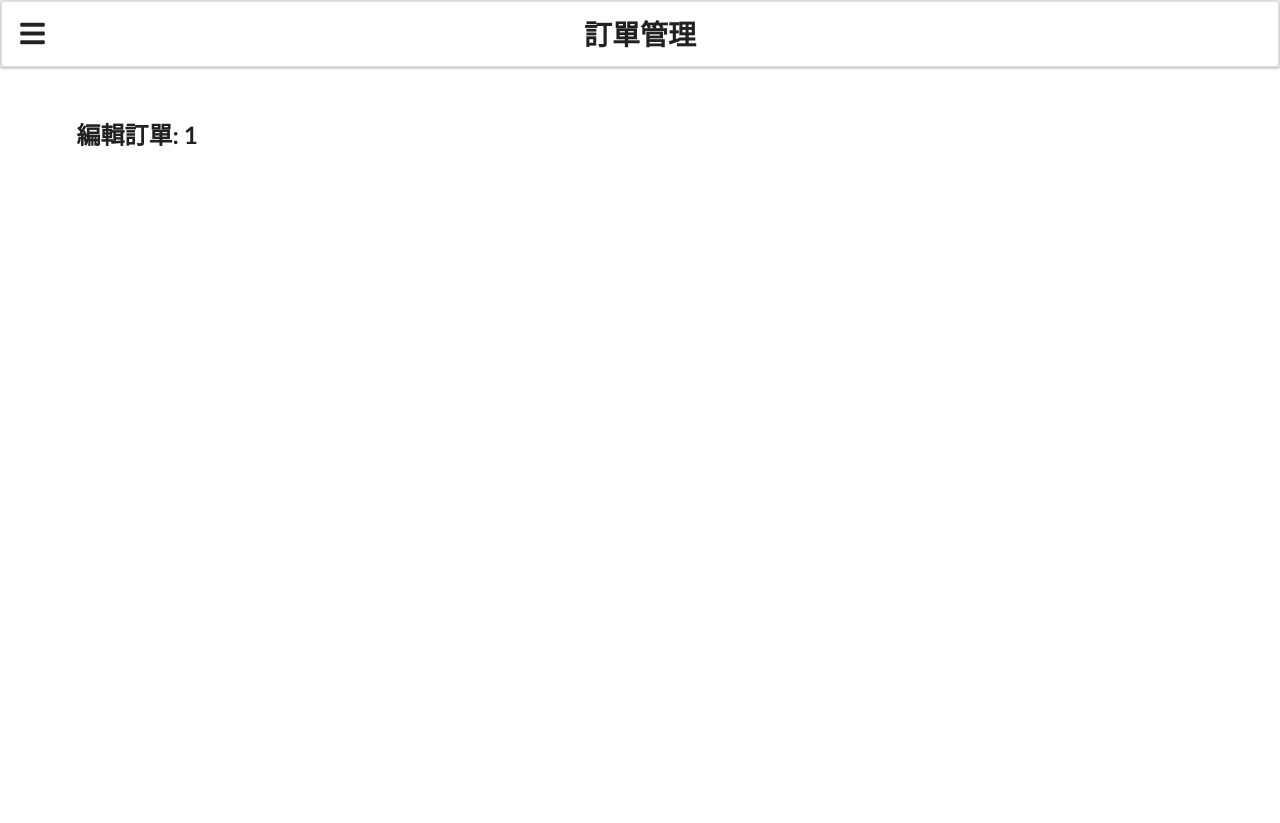
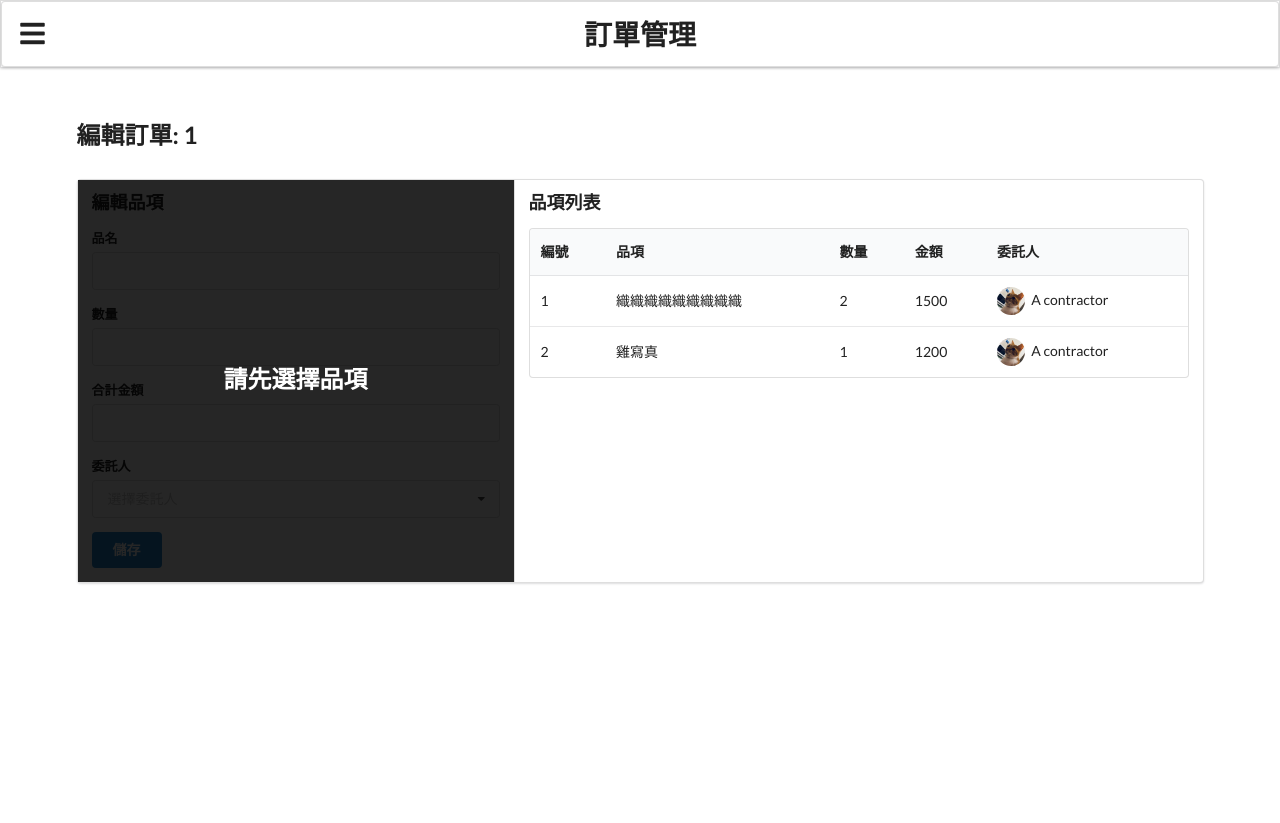
Before and after one commit to AcuPinchure/MySite, a Django app: page /logistics/order/edit/1/ in a window 1280 px wide. Shown: the top 823 px of the page. Run offline with Django 4.2, Linux system fonts and the light colour scheme; parts of the project's set-up code (start-up, migrations or seed data) failed here and were passed over.

Commit message:
try order edit UI

```diff
--- a/src/templates/logistics/base.html
+++ b/src/templates/logistics/base.html
@@ -4,9 +4,9 @@
     <meta charset="UTF-8">
     <meta http-equiv="X-UA-Compatible" content="IE=edge">
     <meta name="viewport" content="width=device-width, initial-scale=1.0">
-    <link rel="stylesheet" href="https://cdnjs.cloudflare.com/ajax/libs/semantic-ui/2.4.1/semantic.min.css" integrity="sha512-8bHTC73gkZ7rZ7vpqUQThUDhqcNFyYi2xgDgPDHc+GXVGHXq+xPjynxIopALmOPqzo9JZj0k6OqqewdGO3EsrQ==" crossorigin="anonymous" referrerpolicy="no-referrer" />
-    <script src="https://ajax.googleapis.com/ajax/libs/jquery/3.6.0/jquery.min.js"></script>
-    <script src="https://cdnjs.cloudflare.com/ajax/libs/semantic-ui/2.4.1/semantic.min.js" defer integrity="sha512-dqw6X88iGgZlTsONxZK9ePmJEFrmHwpuMrsUChjAw1mRUhUITE5QU9pkcSox+ynfLhL15Sv2al5A0LVyDCmtUw==" crossorigin="anonymous" referrerpolicy="no-referrer"></script>
+    <link rel="stylesheet" href="https://cdnjs.cloudflare.com/ajax/libs/semantic-ui/2.4.1/semantic.min.css" />
+    <script src="https://code.jquery.com/jquery-3.6.1.min.js"></script>
+    <script src="https://cdnjs.cloudflare.com/ajax/libs/semantic-ui/2.4.1/semantic.min.js"></script>
     {% block title %}
     {% endblock title %}
 </head>
--- a/src/templates/logistics/order/order_edit.html
+++ b/src/templates/logistics/order/order_edit.html
@@ -18,11 +18,88 @@
 <h2>編輯訂單: {{order_id}}</h2>
 <div class="ui one column grid">
     <div class="computer tablet only column">
-
+        <div class="ui horizontal segments">
+            <div class="ui segment">
+                <div class="ui header">編輯品項</div>
+                <form action="" method="post" class="ui form">
+                    <div class="field">
+                        <label for="">品名</label>
+                        <input type="text" name="item_name" id="">
+                    </div>
+                    <div class="field">
+                        <label for="">數量</label>
+                        <input type="number" name="item_count" id="">
+                    </div>
+                    <div class="field">
+                        <label for="">合計金額</label>
+                        <input type="number" name="item_price" id="">
+                    </div>
+                    <div class="field">
+                        <label for="">委託人</label>
+                        <div class="ui fluid search selection dropdown">
+                            <input type="hidden" name="item_contractor">
+                            <i class="dropdown icon"></i>
+                            <div class="default text">選擇委託人</div>
+                            <div class="menu">
+                                <div class="item" data-value="Maeda Kaori"><i class="user icon"></i>Maeda Kaori</div>
+                                <div class="item" data-value="Sagara Mayu"><i class="user icon"></i>Sagara Mayu</div>
+                            </div>
+                        </div>
+                    </div>
+                    <input type="submit" value="儲存" class="ui primary button">
+                </form>
+                <div class="ui active dimmer" id="item_dimmer">
+                    <div class="content">
+                        <h2 class="ui inverted header">
+                            請先選擇品項
+                        </h2>
+                    </div>
+                </div>
+            </div>
+            <div class="ui segment">
+                <div class="ui header">品項列表</div>
+                <table class="ui table">
+                    <thead>
+                        <tr>
+                            <th>編號</th>
+                            <th>品項</th>
+                            <th>數量</th>
+                            <th>金額</th>
+                            <th>委託人</th>
+                        </tr>
+                    </thead>
+                    <tbody>
+                        <tr>
+                            <td>1</td>
+                            <td>織織織織織織織織織</td>
+                            <td>2</td>
+                            <td>1500</td>
+                            <td>
+                                <img class="ui avatar image" src="{% static 'logistics/img/demo_account_img.jpg' %}">
+                                A contractor
+                            </td>
+                        </tr>
+                        <tr>
+                            <td>2</td>
+                            <td>雞寫真</td>
+                            <td>1</td>
+                            <td>1200</td>
+                            <td>
+                                <img class="ui avatar image" src="{% static 'logistics/img/demo_account_img.jpg' %}">
+                                A contractor
+                            </td>
+                        </tr>
+                    </tbody>
+                </table>
+            </div>
+        </div>
     </div>
     <div class="mobile only column">
 
     </div>
 </div>
+<script>
+    $('.ui.dropdown').dropdown();
+</script>
 
 {% endblock content_container %}
```
